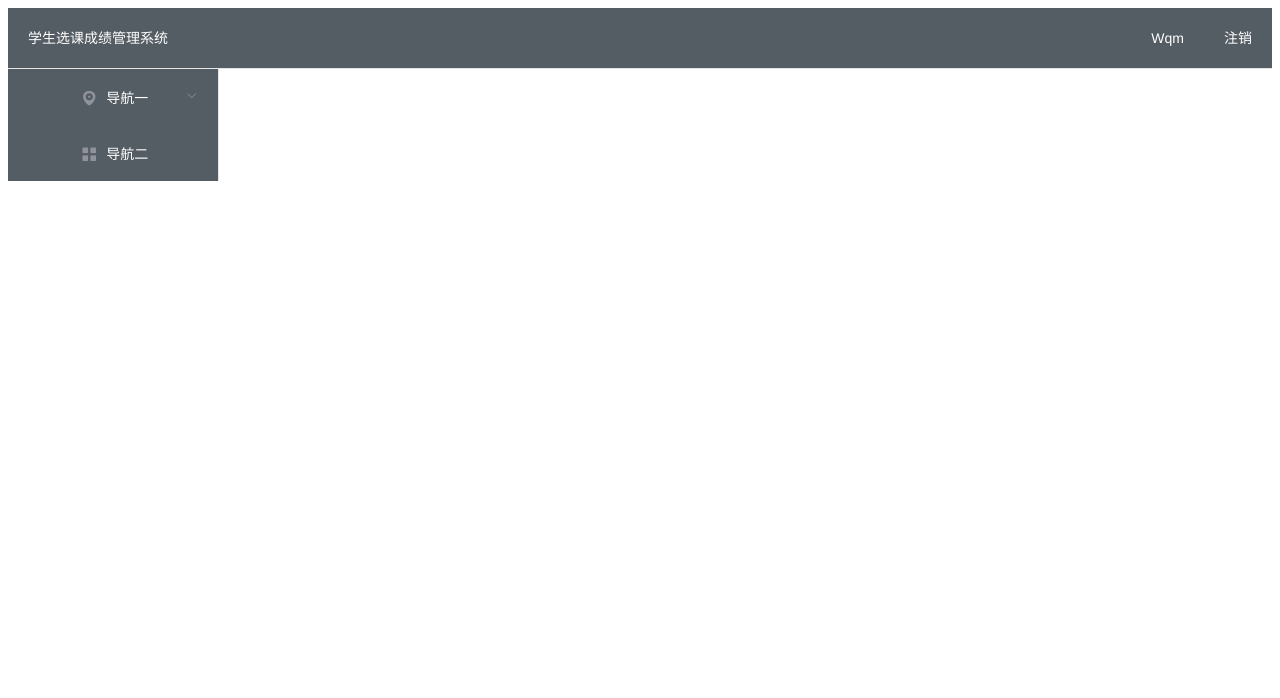
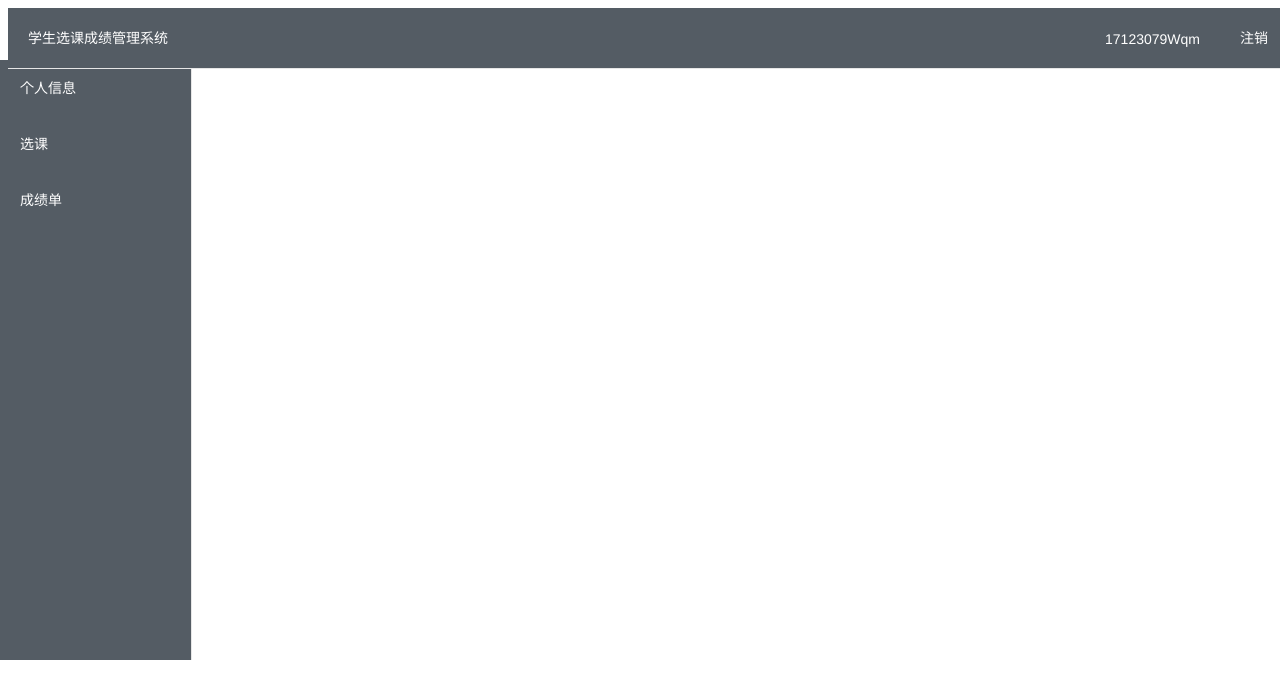
Before and after one commit to QimengWang/SQL-FrontEnd, a Vue app: page /#/ in a window 1280 px wide. Shown: the top 698 px of the page. Built offline with nearby package versions, Linux system fonts and the light colour scheme; what iview would draw is missing.

Commit message:
Page built

```diff
--- a/src/components/Home.vue
+++ b/src/components/Home.vue
@@ -1,13 +1,13 @@
 <template>
   <div class="home-container">
-    <Navigation></Navigation>
-    <div>
-      <div>
-        <Sidebar></Sidebar>
-      </div>
-      <div>
-        <router-view></router-view>
-      </div>
+    <Navigation class="nav-screen"></Navigation>
+    <div class="full-screen">
+          <div>
+            <Sidebar class="sidebar-screen"></Sidebar>
+          </div>
+          <div>
+            <router-view class="router-view"></router-view>
+          </div>
     </div>
   </div>
 </template>
@@ -23,8 +23,31 @@
 </script>
 
 <style scoped>
-  .home-container{
+  .home-container {
     height: 100%;
+  }
+
+  .nav-screen {
     width: 100%;
+    height: 60px;
+    position: fixed;
+    z-index: 99;
   }
+
+  .full-screen {
+    height: auto;
+  }
+
+  .sidebar-screen{
+    top: 60px;
+    left: 0;
+    position: fixed;
+  }
+
+  .router-view{
+    position: fixed;
+    top: 60px;
+    left: 200px;
+  }
+
 </style>
--- a/src/components/Navigation.vue
+++ b/src/components/Navigation.vue
@@ -10,7 +10,9 @@
       active-text-color="#ffd04b">
       <el-menu-item index="1">学生选课成绩管理系统</el-menu-item>
       <el-menu-item index="2" style="float: right">注销</el-menu-item>
-      <el-menu-item index="3" style="float: right">Wqm</el-menu-item>
+      <el-menu-item index="3" style="float: right">
+        <span>{{stuName}}</span>
+      </el-menu-item>
     </el-menu>
   </div>
 </template>
@@ -21,7 +23,7 @@ export default {
   data () {
     return {
       activeIndex: '',
-      stuName: 'Wqm'
+      stuName: '17123079Wqm'
     }
   },
   methods:{
--- a/src/components/Sidebar.vue
+++ b/src/components/Sidebar.vue
@@ -1,39 +1,29 @@
 <template>
-  <div>
-    <el-row class="tac">
-      <el-col :span="4">
+  <div class="container">
       <el-menu
+        default-active="0"
         class="el-menu-vertical-demo"
         @open="handleOpen"
         @close="handleClose"
         background-color="#545c64"
         text-color="#fff"
         active-text-color="#ffd04b">
-          <el-submenu index="1">
-            <template slot="title">
-              <i class="el-icon-location"></i>
-              <span>导航一</span>
-            </template>
-            <el-menu-item-group>
-              <template slot="title">分组一</template>
-              <el-menu-item index="1-1">选项1</el-menu-item>
-              <el-menu-item index="1-2">选项2</el-menu-item>
-            </el-menu-item-group>
-            <el-menu-item-group title="分组2">
-              <el-menu-item index="1-3">选项3</el-menu-item>
-            </el-menu-item-group>
-            <el-submenu index="1-4">
-              <template slot="title">选项4</template>
-              <el-menu-item index="1-4-1">选项1</el-menu-item>
-            </el-submenu>
-          </el-submenu>
+          <router-link to="/PersonalInformation">
+            <el-menu-item index="1">
+              <span slot="title" style="float: left;">个人信息</span>
+            </el-menu-item>
+          </router-link>
+          <router-link to="/SelectCourse">
             <el-menu-item index="2">
-            <i class="el-icon-menu"></i>
-            <span slot="title">导航二</span>
+              <span slot="title" style="float: left;">选课</span>
             </el-menu-item>
+          </router-link>
+          <router-link to="/Transcript">
+            <el-menu-item index="3">
+              <span slot="title" style="float: left;">成绩单</span>
+            </el-menu-item>
+          </router-link>
       </el-menu>
-      </el-col>
-    </el-row>
   </div>
 </template>
 
@@ -57,5 +47,13 @@
 </script>
 
 <style scoped>
+  .container {
+    height: 600px;
+    width: 15%;
 
+  }
+
+  .el-menu-vertical-demo {
+    height: 100%;
+  }
 </style>
--- a/src/router/index.js
+++ b/src/router/index.js
@@ -3,6 +3,9 @@ import Router from 'vue-router'
 
 import Home from '../components/Home'
 import Login from '../components/Login'
+import SelectCourse from "../components/SelectCourse";
+import PersonalInformation from "../components/PersonalInformation"
+import Transcript from "../components/Transcript";
 
 Vue.use(Router);
 
@@ -11,7 +14,24 @@ export default new Router({
     {
       path: '/',
       name: 'Home',
-      component: Home
+      component: Home,
+      children: [
+        {
+          path: '/SelectCourse',
+          name: 'SelectCourse',
+          component: SelectCourse
+        },
+        {
+          path: '/PersonalInformation',
+          name: 'PersonalInformation',
+          component: PersonalInformation
+        },
+        {
+          path: '/Transcript',
+          name: 'Transcript',
+          component: Transcript
+        }
+      ]
     },
     {
       path: '/Login',
```
Lines whose indentation alone changed are shown as unchanged.
